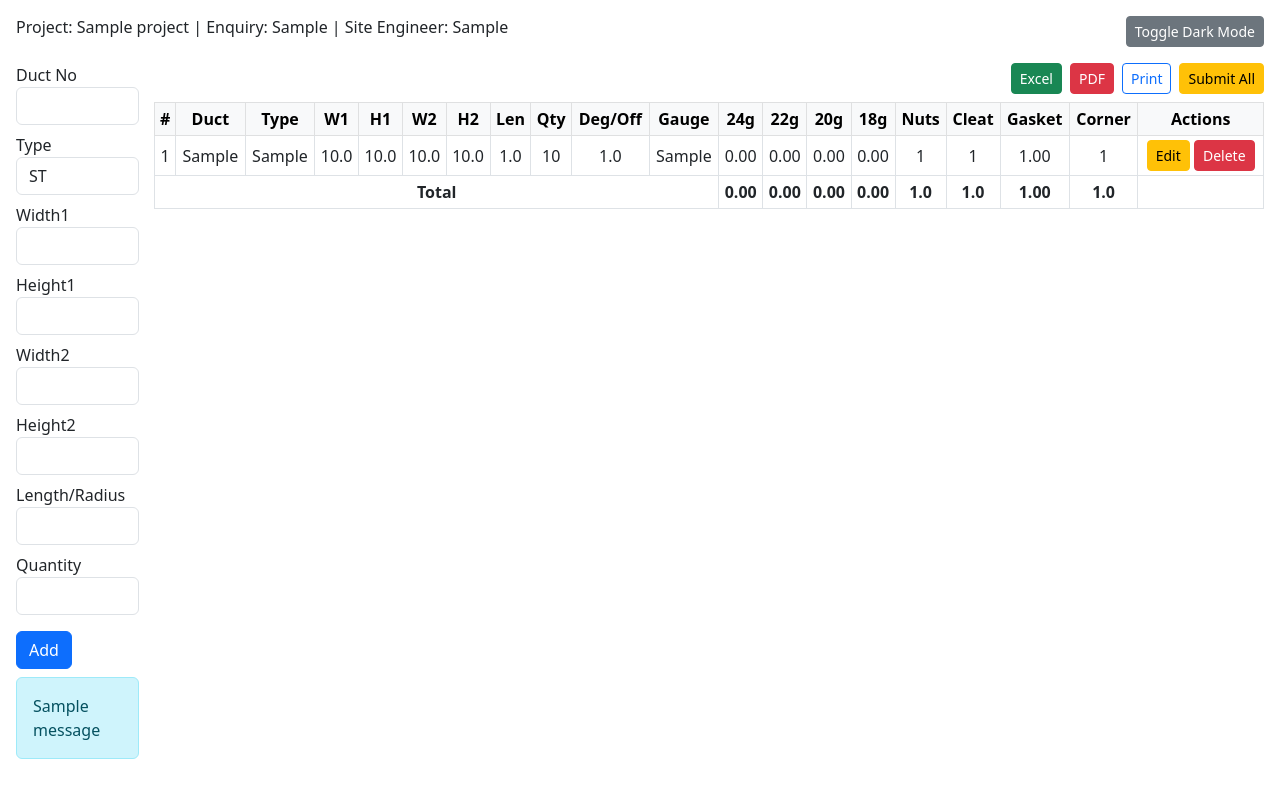
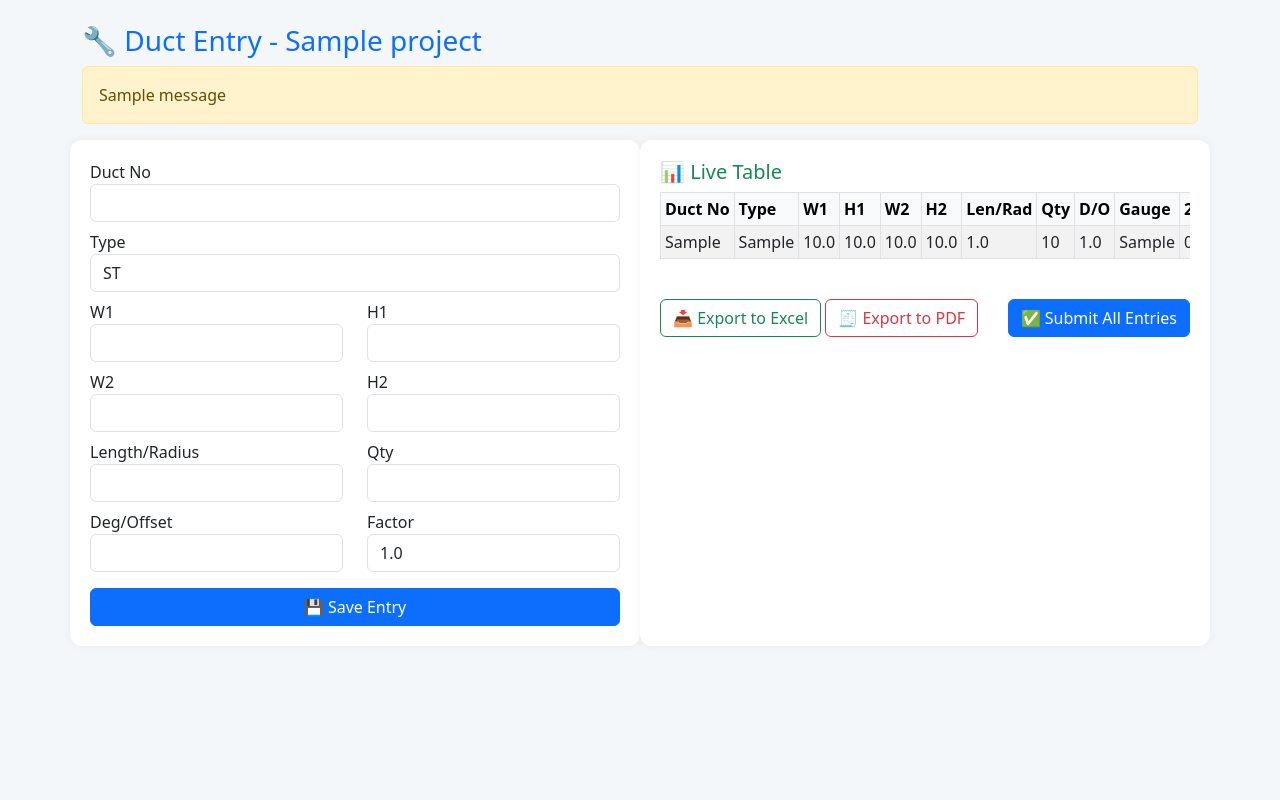
Before and after one commit to Madhan12-tech/duct-measurement, a Flask app: page /home/1 in a window 1280 px wide. Run offline with Flask 3, Linux system fonts and the light colour scheme; tables that the repository leaves empty hold one stand-in row (values such as "Sample post"); one stand-in notice (Sample message) is shown.

Commit message:
Update duct_entry.html

```diff
--- a/templates/duct_entry.html
+++ b/templates/duct_entry.html
@@ -1,211 +1,134 @@
 <!DOCTYPE html>
 <html lang="en">
 <head>
-  <meta charset="UTF-8" />
-  <meta name="viewport" content="width=device-width, initial-scale=1.0"/>
-  <title>Duct Entry</title>
-  <link rel="stylesheet" href="https://cdn.jsdelivr.net/npm/bootstrap@5.3.0/dist/css/bootstrap.min.css">
+  <meta charset="UTF-8">
+  <title>Duct Entry | Ducting ERP</title>
+  <link href="https://cdn.jsdelivr.net/npm/bootstrap@5.3.0/dist/css/bootstrap.min.css" rel="stylesheet">
   <style>
-    body.dark-mode {
-      background-color: #121212;
-      color: white;
-    }
-    .dark-mode .table, .dark-mode input, .dark-mode select {
-      color: white;
-      background-color: #333;
-      border-color: #555;
-    }
-    th, td {
-      text-align: center;
-      vertical-align: middle;
-    }
-    .sticky-total {
-      position: sticky;
-      bottom: 0;
-      background: #e0e0e0;
-      z-index: 2;
-    }
-    @media (max-width: 768px) {
-      .row-flex {
-        flex-direction: column;
-      }
-      .form-section, .table-section {
-        width: 100%;
-      }
-    }
-    @media (min-width: 769px) {
-      .row-flex {
-        display: flex;
-        gap: 15px;
+    body {
+      background-color: #f4f7fa;
     }
     .form-section {
-        flex: 1;
-        width: 10%;
+      background-color: white;
+      padding: 20px;
+      border-radius: 12px;
+      box-shadow: 0 0 10px rgba(0,0,0,0.05);
+      margin-bottom: 20px;
     }
-      .table-section {
-        flex: 9;
-        width: 90%;
+    .live-table {
+      max-height: 450px;
+      overflow-y: auto;
     }
+    table th, table td {
+      white-space: nowrap;
     }
   </style>
 </head>
 <body>
-  <div class="container-fluid p-3">
-    <div class="d-flex justify-content-between align-items-center mb-3">
-      <h6>Project: {{ project[1] }} | Enquiry: {{ project[2] }} | Site Engineer: {{ project[4] }}</h6>
-      <button class="btn btn-sm btn-secondary" onclick="toggleDarkMode()">Toggle Dark Mode</button>
+<div class="container my-4">
+  <h3 class="text-primary">🔧 Duct Entry - {{ project[1] }}</h3>
+
+  {% with messages = get_flashed_messages() %}
+    {% if messages %}
+      {% for msg in messages %}
+        <div class="alert alert-warning">{{ msg }}</div>
+      {% endfor %}
+    {% endif %}
+  {% endwith %}
+
+  <!-- 🔽 ENTRY FORM -->
+  <div class="row">
+    <div class="col-md-6 form-section">
+      <form method="POST" action="{{ url_for('add_duct') }}">
+        <input type="hidden" name="project_id" value="{{ project_id }}">
+        {% if edit_entry %}
+          <input type="hidden" name="id" value="{{ edit_entry[0] }}">
+        {% endif %}
+
+        <div class="mb-2">
+          <label>Duct No</label>
+          <input name="duct_no" value="{{ edit_entry[2] if edit_entry else '' }}" class="form-control" required>
         </div>
 
-    <div class="row-flex">
-      <!-- Form -->
-      <div class="form-section">
-        <form method="POST" action="{{ url_for('add_duct') }}">
-          <input type="hidden" name="project_id" value="{{ project_id }}">
-          {% if edit_entry %}<input type="hidden" name="id" value="{{ edit_entry[0] }}">{% endif %}
-
-          <div class="mb-2"><label>Duct No</label>
-            <input type="text" name="duct_no" class="form-control" required value="{{ edit_entry[2] if edit_entry else '' }}">
-          </div>
-
-          <div class="mb-2"><label>Type</label>
-            <select class="form-control" name="duct_type" id="duct_type" onchange="toggleFields()" required>
-              {% for type in ['ST','RED','DUM','OFFSET','SHOE','VANES','ELB'] %}
-                <option value="{{ type }}" {% if edit_entry and edit_entry[3] == type %}selected{% endif %}>{{ type }}</option>
+        <div class="mb-2">
+          <label>Type</label>
+          <select name="duct_type" class="form-control" required>
+            {% for type in ['ST', 'RED', 'OFFSET', 'DUM', 'ELB', 'SHOE', 'VANES'] %}
+              <option value="{{ type }}" {% if edit_entry and edit_entry[3]==type %}selected{% endif %}>{{ type }}</option>
             {% endfor %}
           </select>
         </div>
 
-          <div class="mb-2"><label>Width1</label>
-            <input type="number" name="width1" id="width1" step="0.01" class="form-control" required value="{{ edit_entry[4] if edit_entry else '' }}" oninput="copyToSecond('width')">
+        <div class="row">
+          <div class="col mb-2"><label>W1</label><input name="width1" type="number" step="any" value="{{ edit_entry[4] if edit_entry else '' }}" class="form-control"></div>
+          <div class="col mb-2"><label>H1</label><input name="height1" type="number" step="any" value="{{ edit_entry[5] if edit_entry else '' }}" class="form-control"></div>
         </div>
 
-          <div class="mb-2"><label>Height1</label>
-            <input type="number" name="height1" id="height1" step="0.01" class="form-control" required value="{{ edit_entry[5] if edit_entry else '' }}" oninput="copyToSecond('height')">
+        <div class="row">
+          <div class="col mb-2"><label>W2</label><input name="width2" type="number" step="any" value="{{ edit_entry[6] if edit_entry else '' }}" class="form-control"></div>
+          <div class="col mb-2"><label>H2</label><input name="height2" type="number" step="any" value="{{ edit_entry[7] if edit_entry else '' }}" class="form-control"></div>
         </div>
 
-          <div class="mb-2"><label>Width2</label>
-            <input type="number" name="width2" id="width2" step="0.01" class="form-control" value="{{ edit_entry[6] if edit_entry else '' }}">
+        <div class="row">
+          <div class="col mb-2"><label>Length/Radius</label><input name="length_or_radius" type="number" step="any" value="{{ edit_entry[8] if edit_entry else '' }}" class="form-control"></div>
+          <div class="col mb-2"><label>Qty</label><input name="quantity" type="number" step="1" value="{{ edit_entry[9] if edit_entry else '' }}" class="form-control"></div>
         </div>
 
-          <div class="mb-2"><label>Height2</label>
-            <input type="number" name="height2" id="height2" step="0.01" class="form-control" value="{{ edit_entry[7] if edit_entry else '' }}">
+        <div class="row">
+          <div class="col mb-2"><label>Deg/Offset</label><input name="degree_or_offset" type="number" step="any" value="{{ edit_entry[10] if edit_entry else '' }}" class="form-control"></div>
+          <div class="col mb-2"><label>Factor</label><input name="factor" type="number" step="any" value="{{ edit_entry[11] if edit_entry else '1.0' }}" class="form-control"></div>
         </div>
 
-          <div class="mb-2"><label>Length/Radius</label>
-            <input type="number" name="length_or_radius" step="0.01" class="form-control" required value="{{ edit_entry[8] if edit_entry else '' }}">
-          </div>
-
-          <div class="mb-2"><label>Quantity</label>
-            <input type="number" name="quantity" class="form-control" required value="{{ edit_entry[9] if edit_entry else '' }}">
-          </div>
-
-          <div class="mb-2" id="degreeDiv" style="display:none;"><label>Degree/Offset</label>
-            <input type="number" name="degree_or_offset" step="0.01" class="form-control" value="{{ edit_entry[10] if edit_entry else '' }}">
-          </div>
-
-          <div class="mb-2" id="factorDiv" style="display:none;"><label>Factor</label>
-            <input type="number" name="factor" step="0.1" class="form-control" value="{{ edit_entry[11] if edit_entry else 1.0 }}">
-          </div>
-
-          <button type="submit" class="btn btn-primary mt-2">{{ 'Update' if edit_entry else 'Add' }}</button>
-        </form>
-
-        {% with messages = get_flashed_messages() %}
-          {% if messages %}
-            <div class="alert alert-info mt-2">{{ messages[0] }}</div>
-          {% endif %}
-        {% endwith %}
-      </div>
-
-      <!-- Table -->
-      <div class="table-section">
-        <div class="d-flex justify-content-end mb-2 gap-2">
-          <a href="{{ url_for('export_excel', project_id=project_id) }}" class="btn btn-success btn-sm">Excel</a>
-          <a href="{{ url_for('export_pdf', project_id=project_id) }}" class="btn btn-danger btn-sm">PDF</a>
-          <button onclick="window.print()" class="btn btn-outline-primary btn-sm">Print</button>
-          <form method="POST" action="{{ url_for('submit_all', project_id=project_id) }}" class="d-inline">
-            <button type="submit" class="btn btn-warning btn-sm">Submit All</button>
+        <button class="btn btn-primary w-100 mt-2">💾 Save Entry</button>
       </form>
     </div>
 
-        <div style="overflow-x:auto;">
-          <table class="table table-bordered table-sm">
-            <thead class="table-light sticky-top">
+    <!-- 📊 LIVE TABLE -->
+    <div class="col-md-6 form-section">
+      <h5 class="text-success">📊 Live Table</h5>
+      <div class="live-table">
+        <table class="table table-bordered table-striped table-sm">
+          <thead class="table-light">
             <tr>
-                <th>#</th><th>Duct</th><th>Type</th><th>W1</th><th>H1</th><th>W2</th><th>H2</th><th>Len</th>
-                <th>Qty</th><th>Deg/Off</th><th>Gauge</th>
+              <th>Duct No</th><th>Type</th><th>W1</th><th>H1</th><th>W2</th><th>H2</th><th>Len/Rad</th>
+              <th>Qty</th><th>D/O</th><th>Gauge</th>
               <th>24g</th><th>22g</th><th>20g</th><th>18g</th>
-                <th>Nuts</th><th>Cleat</th><th>Gasket</th><th>Corner</th><th>Actions</th>
+              <th>Area</th><th>Nuts</th><th>Cleat</th><th>Gasket</th><th>Corner</th>
+              <th>⏱</th><th>✏️</th><th>🗑️</th>
             </tr>
           </thead>
           <tbody>
-              {% for entry in entries %}
+            {% for e in entries %}
               <tr>
-                <td>{{ loop.index }}</td>
-                <td>{{ entry[2] }}</td>
-                <td>{{ entry[3] }}</td>
-                <td>{{ entry[4] }}</td>
-                <td>{{ entry[5] }}</td>
-                <td>{{ entry[6] }}</td>
-                <td>{{ entry[7] }}</td>
-                <td>{{ entry[8] }}</td>
-                <td>{{ entry[9] }}</td>
-                <td>{{ entry[10] }}</td>
-                <td>{{ entry[12] }}</td>
-                <td>{{ '%.2f'|format(entry[13]) if entry[12] == '24g' else '0.00' }}</td>
-                <td>{{ '%.2f'|format(entry[13]) if entry[12] == '22g' else '0.00' }}</td>
-                <td>{{ '%.2f'|format(entry[13]) if entry[12] == '20g' else '0.00' }}</td>
-                <td>{{ '%.2f'|format(entry[13]) if entry[12] == '18g' else '0.00' }}</td>
-                <td>{{ entry[14] }}</td>
-                <td>{{ entry[15] }}</td>
-                <td>{{ '%.2f'|format(entry[16]) }}</td>
-                <td>{{ entry[17] }}</td>
-                <td>
-                  <a href="{{ url_for('edit_duct', id=entry[0]) }}" class="btn btn-sm btn-warning">Edit</a>
-                  <a href="{{ url_for('delete_duct', id=entry[0]) }}" class="btn btn-sm btn-danger" onclick="return confirm('Delete this entry?')">Delete</a>
-                </td>
+                <td>{{ e[2] }}</td><td>{{ e[3] }}</td><td>{{ e[4] }}</td><td>{{ e[5] }}</td><td>{{ e[6] }}</td>
+                <td>{{ e[7] }}</td><td>{{ e[8] }}</td><td>{{ e[9] }}</td><td>{{ e[10] }}</td><td>{{ e[12] }}</td>
+                <td>{{ '%.2f' % (e[13] if e[12] == '24g' else 0) }}</td>
+                <td>{{ '%.2f' % (e[13] if e[12] == '22g' else 0) }}</td>
+                <td>{{ '%.2f' % (e[13] if e[12] == '20g' else 0) }}</td>
+                <td>{{ '%.2f' % (e[13] if e[12] == '18g' else 0) }}</td>
+                <td>{{ '%.2f' % e[13] }}</td>
+                <td>{{ e[14] }}</td><td>{{ e[15] }}</td><td>{{ '%.2f' % e[16] }}</td><td>{{ e[17] }}</td>
+                <td>{{ e[18][:10] }}</td>
+                <td><a href="/edit/{{ e[0] }}">✏️</a></td>
+                <td><a href="/delete/{{ e[0] }}" onclick="return confirm('Delete this entry?')">🗑️</a></td>
               </tr>
             {% endfor %}
-              <tr class="sticky-total fw-bold">
-                <td colspan="11">Total</td>
-                <td>{{ '%.2f'|format(area_24g) }}</td>
-                <td>{{ '%.2f'|format(area_22g) }}</td>
-                <td>{{ '%.2f'|format(area_20g) }}</td>
-                <td>{{ '%.2f'|format(area_18g) }}</td>
-                <td>{{ total_bolts }}</td>
-                <td>{{ total_cleat }}</td>
-                <td>{{ '%.2f'|format(total_gasket) }}</td>
-                <td>{{ total_corner }}</td>
-                <td></td>
-              </tr>
           </tbody>
         </table>
+      </div>
+
+      <!-- 📤 Export & Submit Buttons -->
+      <div class="d-flex flex-wrap gap-3 justify-content-between align-items-center mt-4">
+        <div>
+          <a href="/export_excel/{{ project_id }}" class="btn btn-outline-success">📥 Export to Excel</a>
+          <a href="/export_pdf/{{ project_id }}" class="btn btn-outline-danger">🧾 Export to PDF</a>
+        </div>
+        <form method="POST" action="/submit_all/{{ project_id }}">
+          <button type="submit" class="btn btn-primary">✅ Submit All Entries</button>
+        </form>
       </div>
     </div>
   </div>
 </div>
-
-  <script>
-    function toggleDarkMode() {
-      document.body.classList.toggle("dark-mode");
-    }
-
-    function toggleFields() {
-      const type = document.getElementById("duct_type").value;
-      document.getElementById("factorDiv").style.display = ["RED", "OFFSET", "SHOE", "ELB"].includes(type) ? "block" : "none";
-      document.getElementById("degreeDiv").style.display = ["OFFSET", "ELB"].includes(type) ? "block" : "none";
-    }
-
-    function copyToSecond(dim) {
-      if (dim === 'width') {
-        document.getElementById("width2").value = document.getElementById("width1").value;
-      }
-      if (dim === 'height') {
-        document.getElementById("height2").value = document.getElementById("height1").value;
-      }
-    }
-
-    window.onload = toggleFields;
-  </script>
 </body>
 </html>
```
Lines whose indentation alone changed are shown as unchanged.
